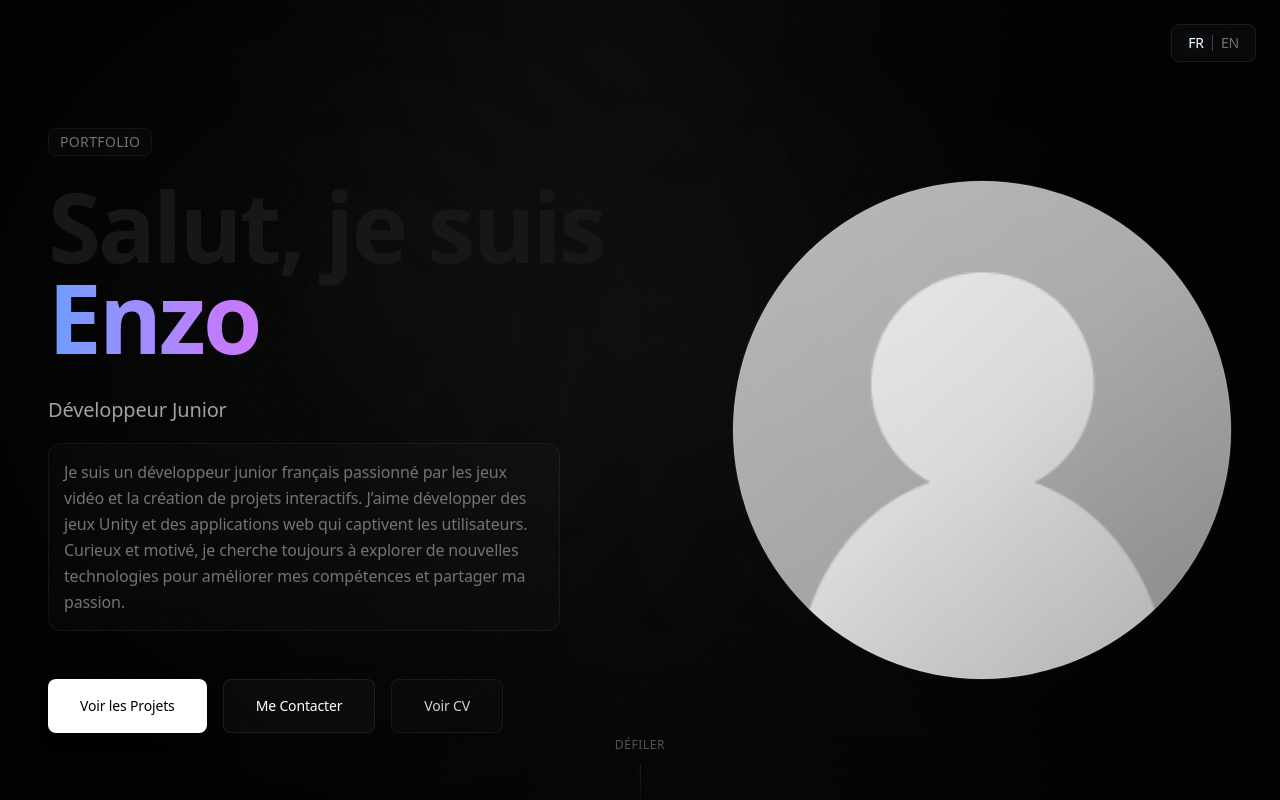
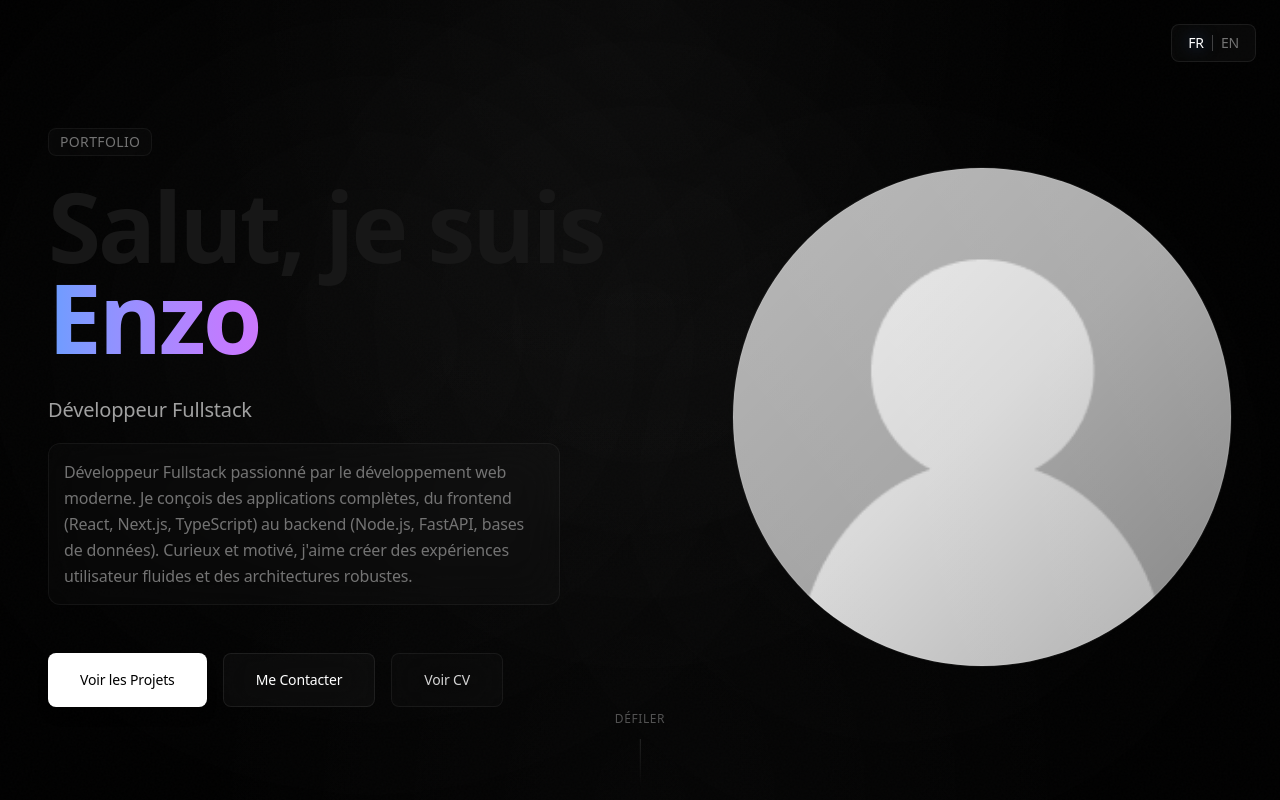
Before and after one commit to Taqinou/portfolio-website, a Next.js app: page / in a window 1280 px wide. Shown: the top 800 px of the page. Built offline with nearby package versions, Linux system fonts and the light colour scheme.

Commit message:
feat: Add French and English localized text content for the portfolio website.

```diff
--- a/src/data/texts.ts
+++ b/src/data/texts.ts
@@ -3,9 +3,9 @@ export const texts = {
     // Hero Section
     portfolio: 'PORTFOLIO',
     hiIm: 'Salut, je suis',
-    juniorDeveloper: 'Développeur Junior',
+    juniorDeveloper: 'Développeur Fullstack',
     heroDescription:
-      'Je suis un développeur junior français passionné par les jeux vidéo et la création de projets interactifs. J’aime développer des jeux Unity et des applications web qui captivent les utilisateurs. Curieux et motivé, je cherche toujours à explorer de nouvelles technologies pour améliorer mes compétences et partager ma passion.',
+      "Développeur Fullstack passionné par le développement web moderne. Je conçois des applications complètes, du frontend (React, Next.js, TypeScript) au backend (Node.js, FastAPI, bases de données). Curieux et motivé, j'aime créer des expériences utilisateur fluides et des architectures robustes.",
     viewProjects: 'Voir les Projets',
     getInTouch: 'Me Contacter',
     downloadCV: 'Télécharger CV',
@@ -152,9 +152,9 @@ export const texts = {
     // Hero Section
     portfolio: 'PORTFOLIO',
     hiIm: "Hi, I'm",
-    juniorDeveloper: 'Junior Developer',
+    juniorDeveloper: 'Junior Fullstack Developer',
     heroDescription:
-      "I'm a french junior developer passionate about video games and interactive experiences. I enjoy creating engaging and immersive projects, whether it's Unity games or web applications. Curious and motivated, I'm always eager to learn new technologies to improve my skills and share my passion.",
+      'Fullstack Developer passionate about modern web development. I build complete applications, from frontend (React, Next.js, TypeScript) to backend (Node.js, FastAPI, databases). Curious and motivated, I love creating smooth user experiences and robust architectures. Always learning new technologies.',
     viewProjects: 'View Projects',
     getInTouch: 'Get in Touch',
     downloadCV: 'Download CV',
```
